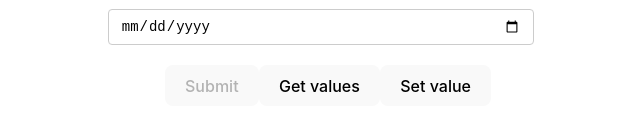
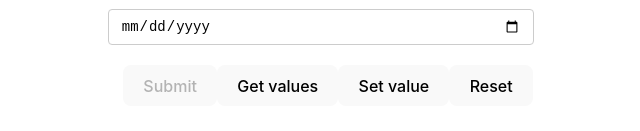
Before and after one commit to matczarnecki/react-use-form-example, a React (Vite) app: page / in a window 1280 px wide. Shown: the part 911-1042 px from the top of the page, without its empty margins (312-952 px from the left). Built offline with nearby package versions, Linux system fonts and the light colour scheme; no server answers.

Commit message:
reseting form

```diff
--- a/src/components/YouTubeForm.tsx
+++ b/src/components/YouTubeForm.tsx
@@ -51,6 +51,7 @@ export const YouTubeForm = () => {
     watch,
     getValues,
     setValue,
+    reset, // note that after reset, values aren't empty, but rather set to initial state
   } = form;
 
   const {
@@ -91,6 +92,12 @@ export const YouTubeForm = () => {
       shouldDirty: true,
     });
   };
+
+  useEffect(() => {
+    if (isSubmitSuccessful) {
+      reset(); // reset method may receive additional options that allow us to costimize behaviour of the method
+    }
+  }, [isSubmitSuccessful]);
 
   useEffect(() => {
     const subscription = watch((value) => {
@@ -259,6 +266,10 @@ export const YouTubeForm = () => {
         <button type="button" onClick={handleSetValue}>
           Set value
         </button>
+
+        <button type="button" onClick={() => reset()}>
+          Reset
+        </button>
       </form>
       <DevTool control={control} />
     </div>
```
